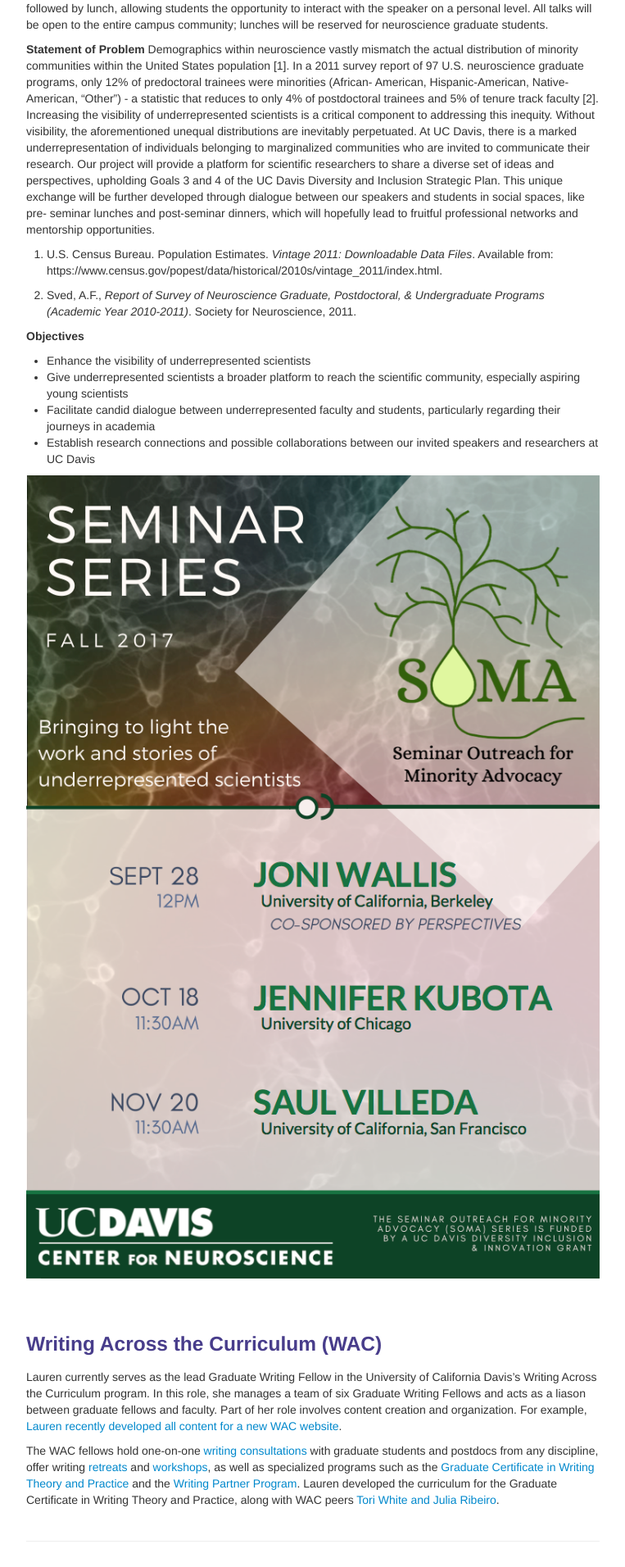
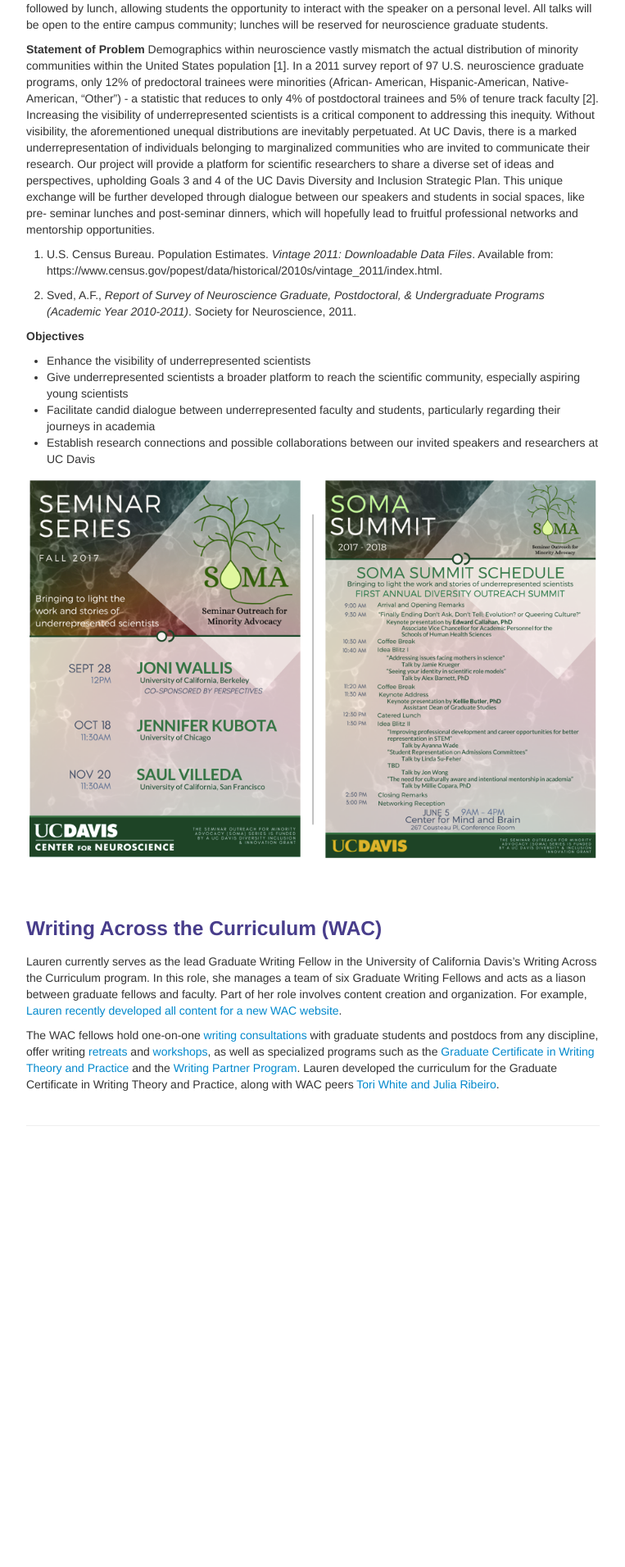
Before and after one commit to lkfink/lkfink.github.io, a Jekyll site: the page built from pages/projects.md, in a window 1280 px wide. Shown: the part 2047-3959 px from the top of the page at 82% size, without its empty margins (258-1021 px from the left). Built offline with Jekyll 4.4.1, drawn with Linux system fonts in a browser that asks for light colours; after the commit the page ends 3452 px from its top, so only the background shows below that.

Commit message:
update soma photo to include summit

```diff
--- a/pages/projects.md
+++ b/pages/projects.md
@@ -86,7 +86,7 @@
 
 
 
-![Fall SOMA Seminars 2017]({{ BASE_PATH }}/assets/publpics/SOMA.png)
+![Fall SOMA Seminars 2017]({{ BASE_PATH }}/assets/publpics/soma201718.png)
 
 <br><br>
 
```
